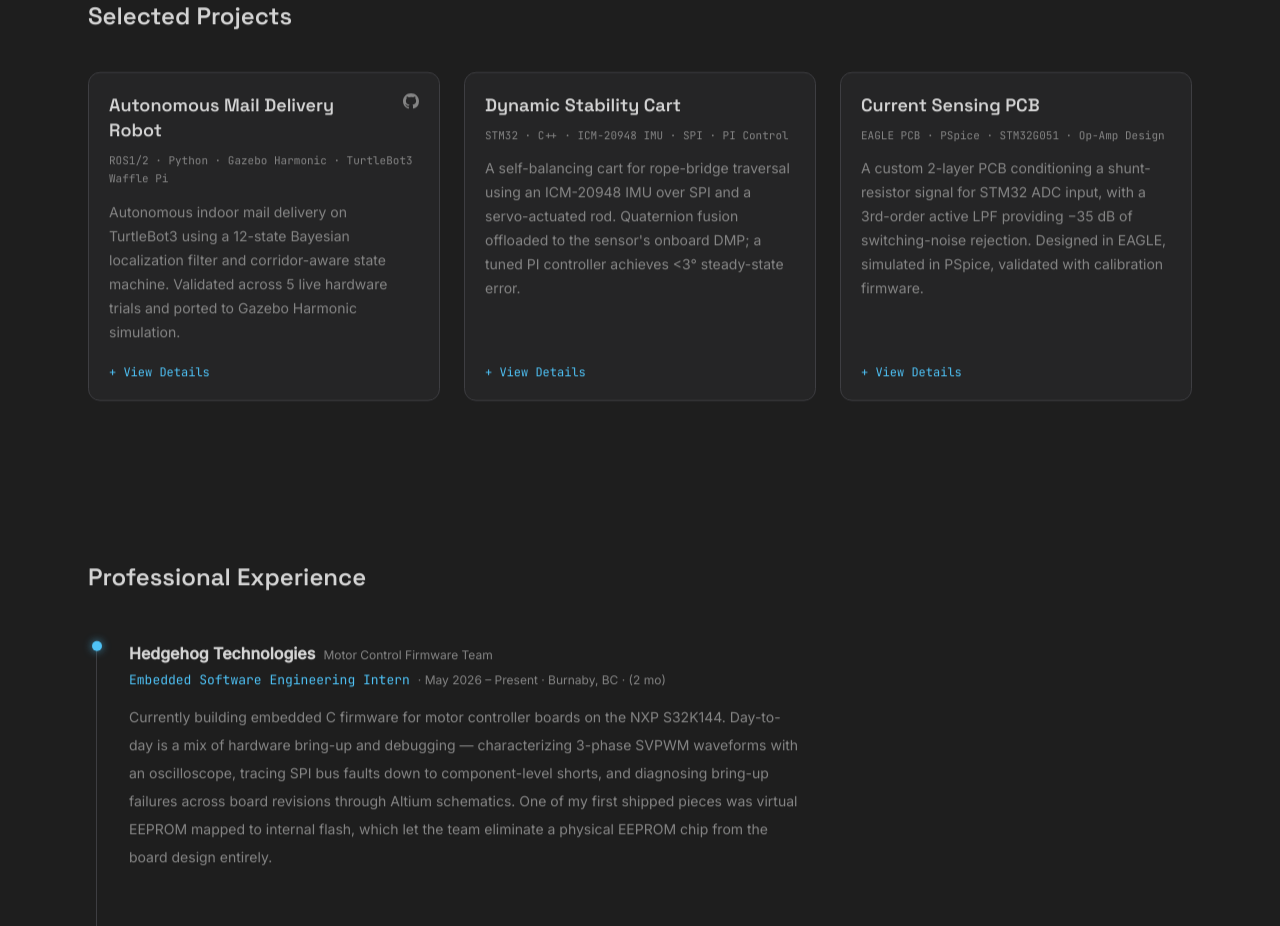
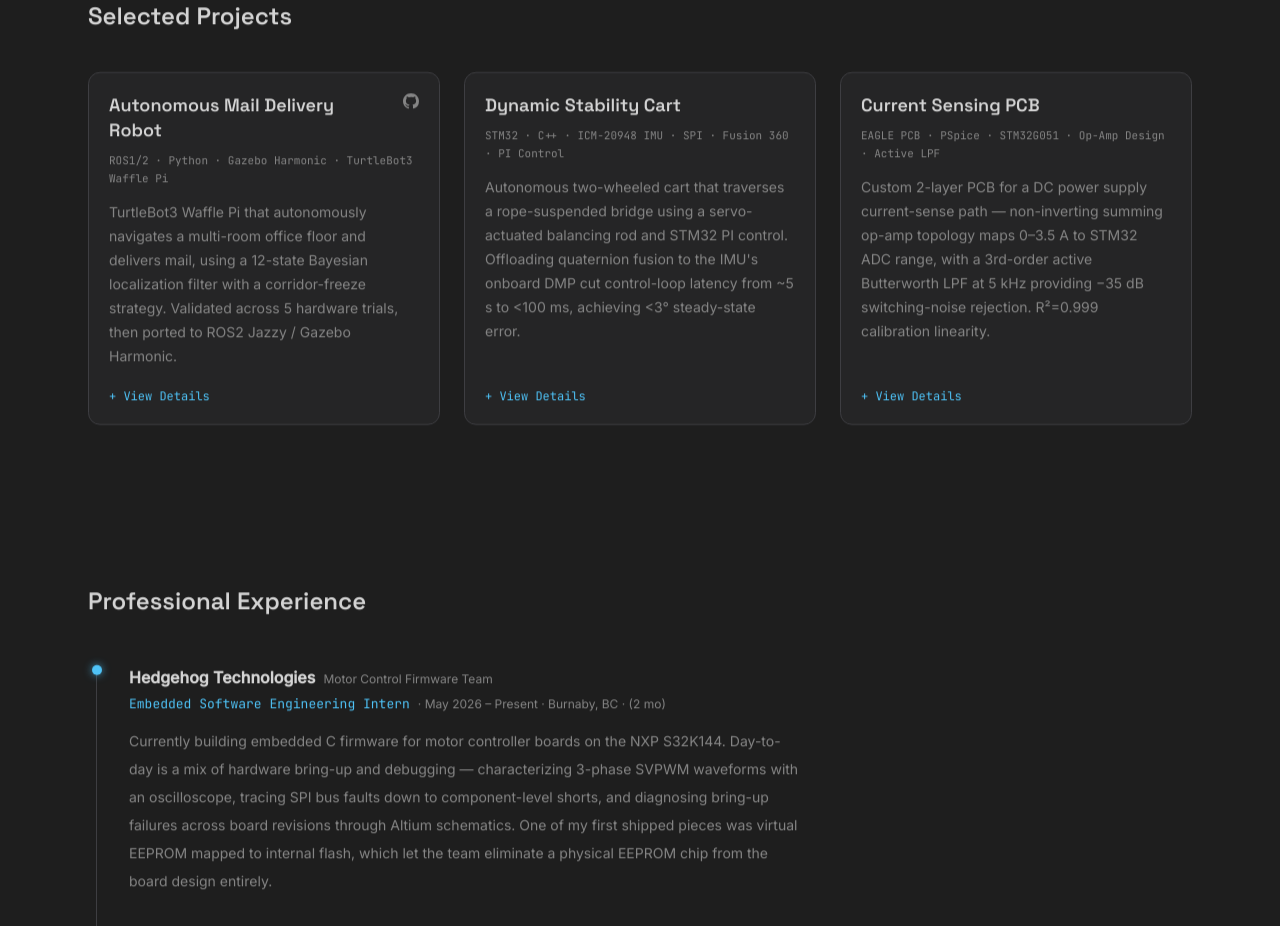
Before and after one commit to manansawrangpate/portfolio, a Next.js app: page /portfolio/ in a window 1280 px wide. Shown: the part 880-1806 px from the top of the page. Built offline with nearby package versions, Linux system fonts and the light colour scheme.

Commit message:
rewrote project descriptions and added real links

```diff
--- a/components/Projects.tsx
+++ b/components/Projects.tsx
@@ -5,16 +5,11 @@ import ProjectCard, { Project } from './ProjectCard';
 import ProjectModal from './ProjectModal';
 import { useReveal } from '@/lib/hooks';
 
-// ─── HOW TO ADD CONTENT TO PROJECT MODALS ────────────────────────────────────
-//
-// IMAGES: Drop .jpg/.png files into public/projects/ and add paths like:
-//   images: ['projects/robot-demo.jpg', 'projects/robot-map.png']
-//
-// LINKS: Add YouTube demos, Google Drive reports, GitHub repos etc.:
-//   links: [
-//     { label: 'Demo Video', href: 'https://youtube.com/...' },
-//     { label: 'Final Report', href: 'https://drive.google.com/...' },
-//   ]
+// ─── HOW TO ADD IMAGES TO PROJECT MODALS ─────────────────────────────────────
+// 1. Create the folder:  public/projects/
+// 2. Drop your .jpg/.png files in there
+// 3. Add paths to the images[] array below, e.g.:
+//      images: ['projects/robot-front.jpg', 'projects/robot-map.png']
 // ─────────────────────────────────────────────────────────────────────────────
 
 const PROJECTS: Project[] = [
@@ -22,54 +17,71 @@ const PROJECTS: Project[] = [
     title: 'Autonomous Mail Delivery Robot',
     tools: ['ROS1/2', 'Python', 'Gazebo Harmonic', 'TurtleBot3 Waffle Pi'],
     description:
-      'Autonomous indoor mail delivery on TurtleBot3 using a 12-state Bayesian localization filter and corridor-aware state machine. Validated across 5 live hardware trials and ported to Gazebo Harmonic simulation.',
-    github: 'https://github.com/manansawrangpate',
+      'TurtleBot3 Waffle Pi that autonomously navigates a multi-room office floor and delivers mail, using a 12-state Bayesian localization filter with a corridor-freeze strategy. Validated across 5 hardware trials, then ported to ROS2 Jazzy / Gazebo Harmonic.',
+    github: 'https://github.com/manansawrangpate/Bayesian-Localization-Robot/tree/main',
     details: {
       overview:
-        `Built as a final project, this system autonomously navigates a multi-room office floor and delivers mail to target rooms using a TurtleBot3 Waffle Pi equipped with a 2D LiDAR and RGB camera.
+`The project started with a deceptively simple brief: build a TurtleBot3 Waffle Pi that could autonomously navigate a multi-room office layout and deliver mail to specific rooms — using nothing but a 2D LiDAR and an RGB camera. No GPS, no pre-built point cloud, just probabilistic reasoning over a hand-crafted 12-state map.
 
-The navigation stack is built around a 12-state Bayesian localization filter that estimates the robot's position from LiDAR scan probabilities and colour observations. A corridor-freeze state machine prevents mid-corridor turns — the primary cause of navigation failure in early trials — by locking heading until the robot clears a corridor threshold.
+The core of the navigation stack is a Bayesian localization filter. At each timestep, it predicts the robot's state using odometry, then updates belief by correlating LiDAR scan match probabilities and colour patch observations against the map. The first critical problem surfaced early: when a colour observation was misclassified — which happens more than expected under real office lighting — the filter would permanently eliminate that state's belief. The fix was a belief floor of 0.01 applied after every update cycle. A small change, but it meant the filter could recover from a bad observation rather than collapsing irreversibly into a wrong state.
 
-Validated across 5 complete hardware delivery runs achieving 60% full 3-office delivery completion and >90% state confidence within 5 corridor observations. The stack was later ported to Gazebo Harmonic simulation, requiring camera colour classification threshold recalibration to match the Ogre2 renderer's output characteristics.`,
-      // Drop images into public/projects/ and list filenames below:
+The second problem was corridor traversal. The Bayesian prediction step advances belief every cycle, which meant a robot crossing a long corridor might double-advance into the next office — once on entry, once mid-traverse. We solved this with a corridor-freeze strategy: prediction is suppressed during mid-corridor segments and fires exactly once on room-patch entry, keeping state transitions tight regardless of traversal speed.
+
+Delivery runs as a two-phase state machine. The first phase is an exploration lap to build initial confidence across all 12 states; delivery is then gated on 8 consecutive frames where the MAP estimate matches the target room. That threshold was found empirically — too low caused premature triggering and missed deliveries, too high caused timeouts.
+
+After validating across 5 complete hardware trials and achieving 60% full 3-office delivery completion, we ported the entire stack to ROS2 Jazzy running in Gazebo Harmonic. The port introduced a non-trivial calibration problem: Gazebo's Ogre2 renderer produces colour outputs different enough from a real camera that all colour classification thresholds had to be recalibrated from scratch — even though the underlying filter logic was identical.`,
+      // Drop project images into public/projects/ and list filenames below:
       images: [],
-      // Add demo video, final report, GitHub repo etc. below:
-      links: [],
+      links: [
+        { label: 'Demo Video', href: 'https://www.youtube.com/watch?v=Y-dlipkhMvs&t=11s' },
+        { label: 'Final Report', href: 'https://github.com/manansawrangpate/Bayesian-Localization-Robot/blob/main/docs/final_report.pdf' },
+      ],
     },
   },
   {
     title: 'Dynamic Stability Cart',
-    tools: ['STM32', 'C++', 'ICM-20948 IMU', 'SPI', 'PI Control'],
+    tools: ['STM32', 'C++', 'ICM-20948 IMU', 'SPI', 'Fusion 360', 'PI Control'],
     description:
-      'A self-balancing cart for rope-bridge traversal using an ICM-20948 IMU over SPI and a servo-actuated rod. Quaternion fusion offloaded to the sensor\'s onboard DMP; a tuned PI controller achieves <3° steady-state error.',
+      'Autonomous two-wheeled cart that traverses a rope-suspended bridge using a servo-actuated balancing rod and STM32 PI control. Offloading quaternion fusion to the IMU\'s onboard DMP cut control-loop latency from ~5 s to <100 ms, achieving <3° steady-state error.',
     details: {
       overview:
-        `Designed to autonomously balance on and traverse a rope bridge, this cart uses a servo-actuated balancing rod driven by a PI controller running on an STM32 NUCLEO-G070RB.
+`The brief was deceptively simple: build a cart that can cross a rope-suspended bridge. In practice, that meant designing a system that could balance a two-wheeled vehicle on a 1 m single-axis rope rail while actually moving forward — a classic inverted-pendulum problem, but on an inherently compliant, swaying bridge rather than a rigid surface.
 
-Orientation comes from an ICM-20948 9-DoF IMU connected over SPI. To minimize MCU processing load and latency, quaternion sensor fusion is offloaded to the IMU's onboard Digital Motion Processor (DMP), delivering ready-to-use orientation data at the SPI interface rather than requiring the MCU to run Madgwick or Mahony filters in software.
+The hardware core is an STM32 NUCLEO-G070RB driving a servo-actuated balancing rod, with orientation provided by an ICM-20948 9-DoF IMU over SPI. Our first firmware revision read raw accelerometer and gyroscope data and ran a Madgwick filter on the MCU to compute pitch. It worked — but the latency was brutal. Pitch corrections were arriving with up to 5 seconds of lag, causing tip-overs before the servo could react. The fix was offloading quaternion fusion entirely to the ICM-20948's onboard Digital Motion Processor (DMP). The DMP outputs ready-to-use quaternions directly at the SPI interface, cutting control-loop latency to under 100 ms — a greater than 95% reduction — and tip-overs from delayed correction stopped immediately.
 
-The PI controller was tuned iteratively — early D-term attempts introduced oscillations across both dual- and single-anchor bridge configurations, leading to a final Kp=1.5, Ki=0.02 parameter set. The system achieves <3° steady-state angle error and >95% reduction in stabilization latency (from ~5 s to <100 ms) vs. software-only sensor fusion.`,
-      // Drop images into public/projects/ and list filenames below:
+Control is a PI loop running on the MCU. We started with a full PID, but the derivative term introduced sustained oscillations across both bridge configurations — the rope's compliance amplified Kd's response to high-frequency disturbances in a way that was difficult to tune out. Dropping D and retuning to Kp=1.5, Ki=0.02 gave clean convergence to less than 3° steady-state error.
+
+The chassis went through two full Fusion 360 design iterations. The first was an enclosed high-wall box structure — rigid, but too heavy and with a centre of mass too high for reliable single-axis balancing. The second moved to an open multi-level layout: heavy components mounted low, electronics elevated, and strict longitudinal symmetry enforced to keep the CoM on the rail axis. That symmetry turned out to be more important than expected — even a few millimetres of lateral offset introduced a lean bias the PI controller couldn't fully reject.
+
+Validation progressed from a dual-anchor string (more forgiving, less compliance) to a single-anchor attachment (much more sway and disturbance). Final testing confirmed repeatable autonomous bridge traversal under single-anchor conditions — the harder of the two configurations.`,
+      // Drop project images into public/projects/ and list filenames below:
       images: [],
-      // Add demo video, project report, GitHub repo etc. below:
-      links: [],
+      links: [
+        { label: 'Cart Overview', href: 'https://youtube.com/shorts/9KmyEsKY3r4' },
+        { label: 'Demo Videos', href: 'https://drive.google.com/drive/folders/1WdUrfUVB392MwbkiYOgDXzXlVdmxJXj8' },
+        { label: 'Final Report', href: 'https://drive.google.com/file/d/1eHVN0l3nveRTs42LLFuMdob11xppMMwQ/view' },
+      ],
     },
   },
   {
     title: 'Current Sensing PCB',
-    tools: ['EAGLE PCB', 'PSpice', 'STM32G051', 'Op-Amp Design'],
+    tools: ['EAGLE PCB', 'PSpice', 'STM32G051', 'Op-Amp Design', 'Active LPF'],
     description:
-      'A custom 2-layer PCB conditioning a shunt-resistor signal for STM32 ADC input, with a 3rd-order active LPF providing −35 dB of switching-noise rejection. Designed in EAGLE, simulated in PSpice, validated with calibration firmware.',
+      'Custom 2-layer PCB for a DC power supply current-sense path — non-inverting summing op-amp topology maps 0–3.5 A to STM32 ADC range, with a 3rd-order active Butterworth LPF at 5 kHz providing −35 dB switching-noise rejection. R²=0.999 calibration linearity.',
     details: {
       overview:
-        `Designed a complete current sensing solution for STM32-based motor control applications, from analog front-end design through PCB layout and firmware validation.
+`This project came from a real gap in our adjustable DC power supply: it had no visibility into how much current was actually flowing to the load. We needed a sense circuit that could accurately map 0–3.5 A to a voltage range the STM32's ADC could read — without being corrupted by the switching noise the supply's regulator generates on every cycle.
 
-The analog front end uses a non-inverting summing amplifier with an op-amp buffer offset stage, mapping a 0–3.5 A shunt signal to the STM32G051 ADC's 0.25–3.3 V input range. A 3rd-order active Butterworth LPF at 5 kHz provides −35 dB attenuation of PWM switching noise.
+The analog front end uses a low-side shunt resistor with a non-inverting summing amplifier topology. An op-amp buffer offset stage shifts the shunt differential voltage into the STM32G051 ADC's 0.25–3.3 V input window — the 0.25 V floor keeps the signal clear of ground noise at the low end, and the 3.3 V ceiling leaves headroom before clipping. Getting the gain and offset biasing right took several PSpice iterations before the schematic was ready for layout.
 
-Designed in EAGLE as a 2-layer board with a solid ground pour and short high-current trace routing, then simulated in PSpice prior to fabrication to verify frequency response. Calibration firmware was developed for end-to-end validation using a rotary encoder for input control and an LCD display for real-time readout — achieving R²=0.999 linearity across the full measurement range.`,
-      // Drop images into public/projects/ (PCB layout, oscilloscope traces, etc.):
+Switching noise was the main adversary. The regulator generates harmonic content above 5 kHz that, if it reaches the ADC, causes aliasing and false current readings. We designed a 3rd-order active Butterworth low-pass filter at 5 kHz — providing −35 dB attenuation at the switching frequency. The choice of 3rd order over a simpler 1st or 2nd order was deliberate: we needed the steeper roll-off to achieve sufficient attenuation within a tight frequency band around the switching fundamental.
+
+Translating the schematic to a 2-layer PCB in EAGLE meant thinking carefully about current paths. High-current traces — the shunt and supply return — were kept short and wide; the analog signal path was routed away from those traces, with a solid ground pour providing shielding between them. Component keepout regions around the op-amp inputs prevented accidental coupling from adjacent leads.
+
+After assembly and soldering, we built STM32G051 calibration firmware that maps ADC readings to load current via a lookup table, achieving R²=0.999 linearity across the full 0–3.5 A range. A rotary encoder sets the target output and an LCD shows real-time voltage and current. Oscilloscope measurements under step-load conditions confirmed −35 dB attenuation at 5 kHz and under 250 mV output noise. We did catch one discrepancy: a ground-related ripple appeared near the filter cutoff that wasn't present in simulation, traceable to a shared ground return path between the analog and digital sections — a useful lesson for future mixed-signal PCB layout.`,
+      // Drop PCB layout photos, oscilloscope screenshots etc. into public/projects/:
       images: [],
-      // Add EAGLE files (Google Drive), oscilloscope data, report etc. below:
+      // No external links yet — add Google Drive, GitHub etc. here when ready:
       links: [],
     },
   },
```
